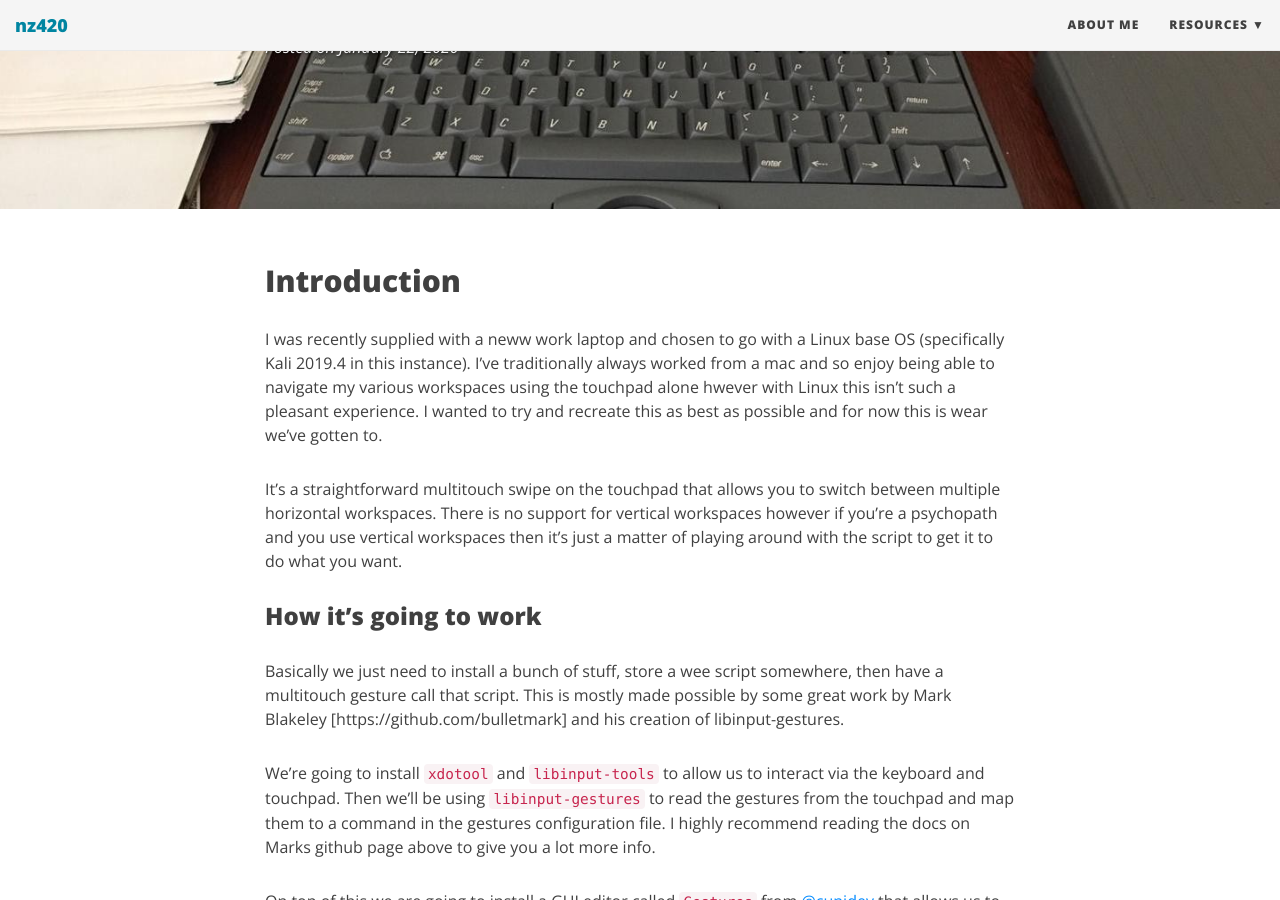
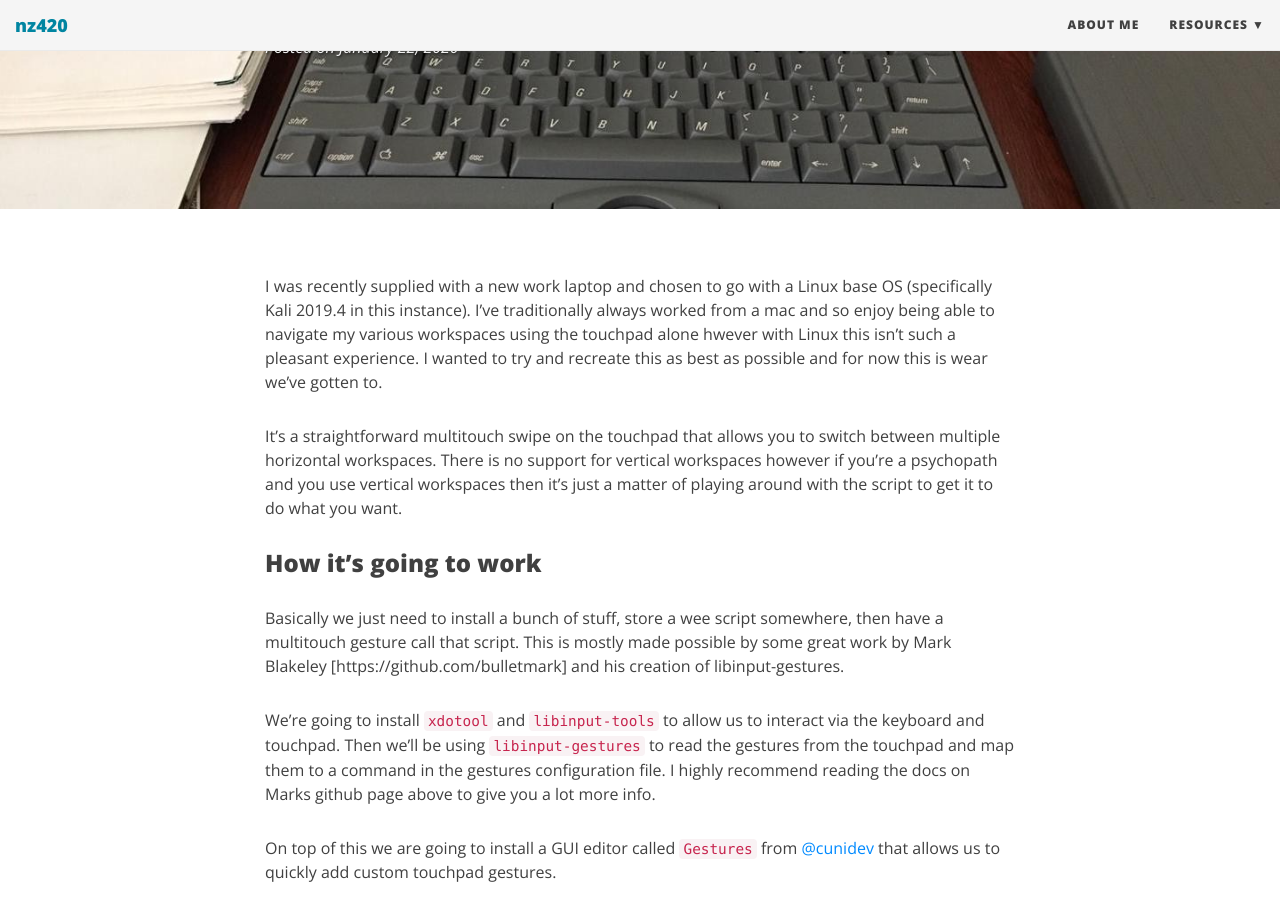
Before and after one commit to joefizz/joefizz.github.io, a Jekyll site: the page built from _posts/2020-01-22-linux-change-workspace-with-touchpad.md, in a window 1280 px wide and 900 px high, scrolled down 369 px. Built offline with Jekyll 4.4.1, drawn with Linux system fonts in a browser that asks for light colours; nearby versions of some CDN libraries.

Commit message:
minor corrections

```diff
--- a/_posts/2020-01-22-linux-change-workspace-with-touchpad.md
+++ b/_posts/2020-01-22-linux-change-workspace-with-touchpad.md
@@ -6,9 +6,7 @@ bigimg: /img/powerbook100.jpg
 tags: [linux, kali, touchpad, workspaces, bash]
 date: 2020-01-22
 ---
-## Introduction
-
-I was recently supplied with a neww work laptop and chosen to go with a Linux base OS (specifically Kali 2019.4 in this instance).  I've traditionally always worked from a mac and so enjoy being able to navigate my various workspaces using the touchpad alone hwever with Linux this isn't such a pleasant experience.  I wanted to try and recreate this as best as possible and for now this is wear we've gotten to.
+I was recently supplied with a new work laptop and chosen to go with a Linux base OS (specifically Kali 2019.4 in this instance).  I've traditionally always worked from a mac and so enjoy being able to navigate my various workspaces using the touchpad alone hwever with Linux this isn't such a pleasant experience.  I wanted to try and recreate this as best as possible and for now this is wear we've gotten to.
 
 It's a straightforward multitouch swipe on the touchpad that allows you to switch between multiple horizontal workspaces.  There is no support for vertical workspaces however if you're a psychopath and you use vertical workspaces then it's just a matter of playing around with the script to get it to do what you want.
 
```
